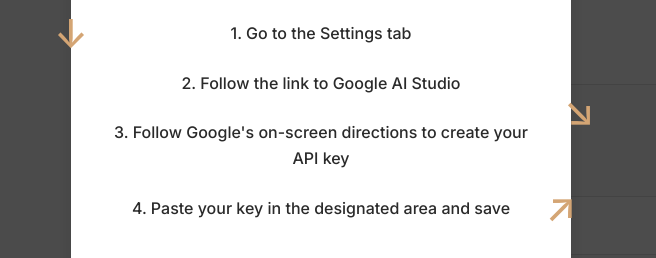
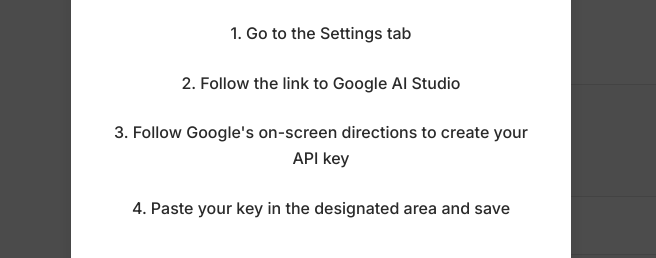
Before and after one commit to Ramin-Najafi/ramin-najafi.github.io, a plain HTML site: page linen/index.html in a window 1280 px wide. Shown: the part 304-562 px from the top of the page, 319-975 px from the left. Drawn offline with Linux system fonts and the light colour scheme.

Commit message:
fix(linen): Remove confusing arrows from tutorial modal
- Removed arrow HTML elements from linen/index.html.
- Removed associated CSS styling for arrows from linen/styles.css.
- Improves clarity and reduces visual clutter in the first-time user tutorial.

```diff
--- a/linen/index.html
+++ b/linen/index.html
@@ -233,12 +233,10 @@
 
             <div class="tutorial-step">
                 <span>1. Go to the Settings tab</span>
-                <div class="arrow" id="arrow-settings">→</div>
             </div>
 
             <div class="tutorial-step">
                 <span>2. Follow the link to Google AI Studio</span>
-                <div class="arrow" id="arrow-link">→</div>
             </div>
 
             <div class="tutorial-step">
@@ -247,7 +245,6 @@
 
             <div class="tutorial-step">
                 <span>4. Paste your key in the designated area and save</span>
-                <div class="arrow" id="arrow-input">→</div>
             </div>
 
             <button id="tutorial-ok" class="btn btn-primary">OK!</button>
--- a/linen/styles.css
+++ b/linen/styles.css
@@ -1006,29 +1006,7 @@
     position: relative; /* For arrow positioning */
 }
 
-.tutorial-modal .arrow {
-    position: absolute;
-    font-size: 2.5rem;
-    color: var(--color-accent);
-    transform: rotate(45deg);
-}
 
-#arrow-settings {
-    top: -20px;
-    left: -50px;
-    transform: rotate(90deg);
-}
-
-#arrow-link {
-    top: 10px;
-    right: -60px;
-}
-
-#arrow-input {
-    bottom: -20px;
-    right: -40px;
-    transform: rotate(-45deg);
-}
 
 .tutorial-modal .btn {
     margin-top: var(--spacing-md);
```
